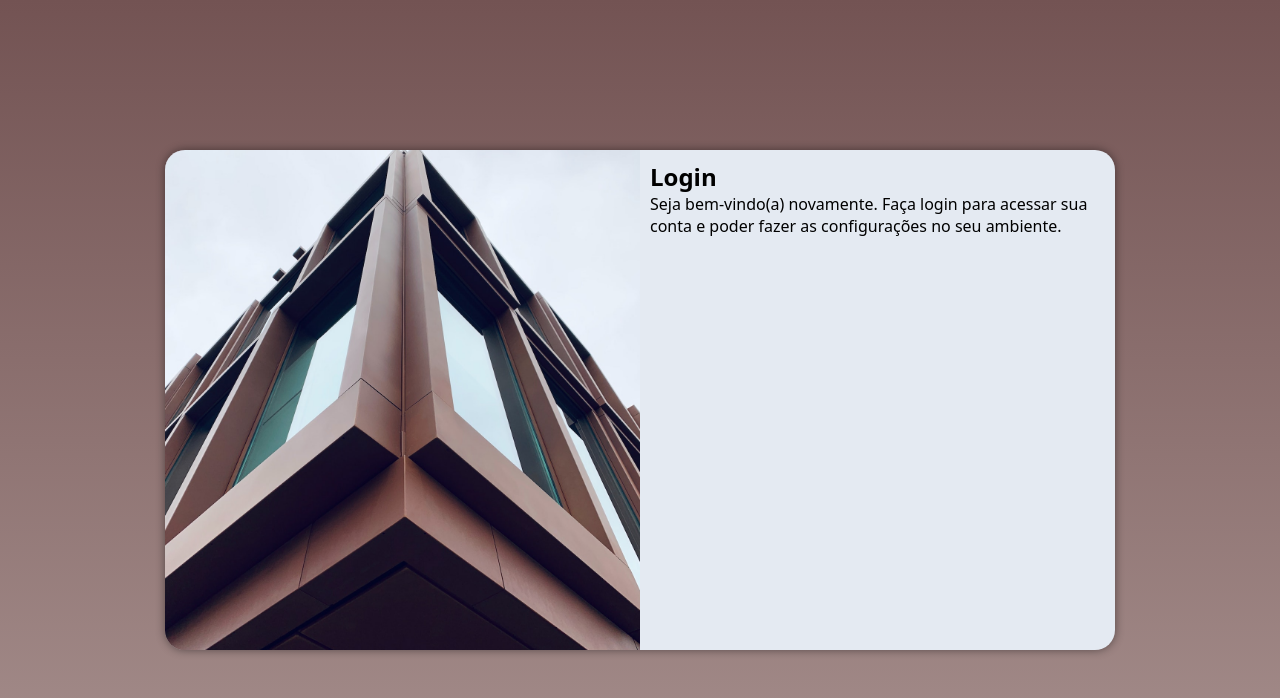
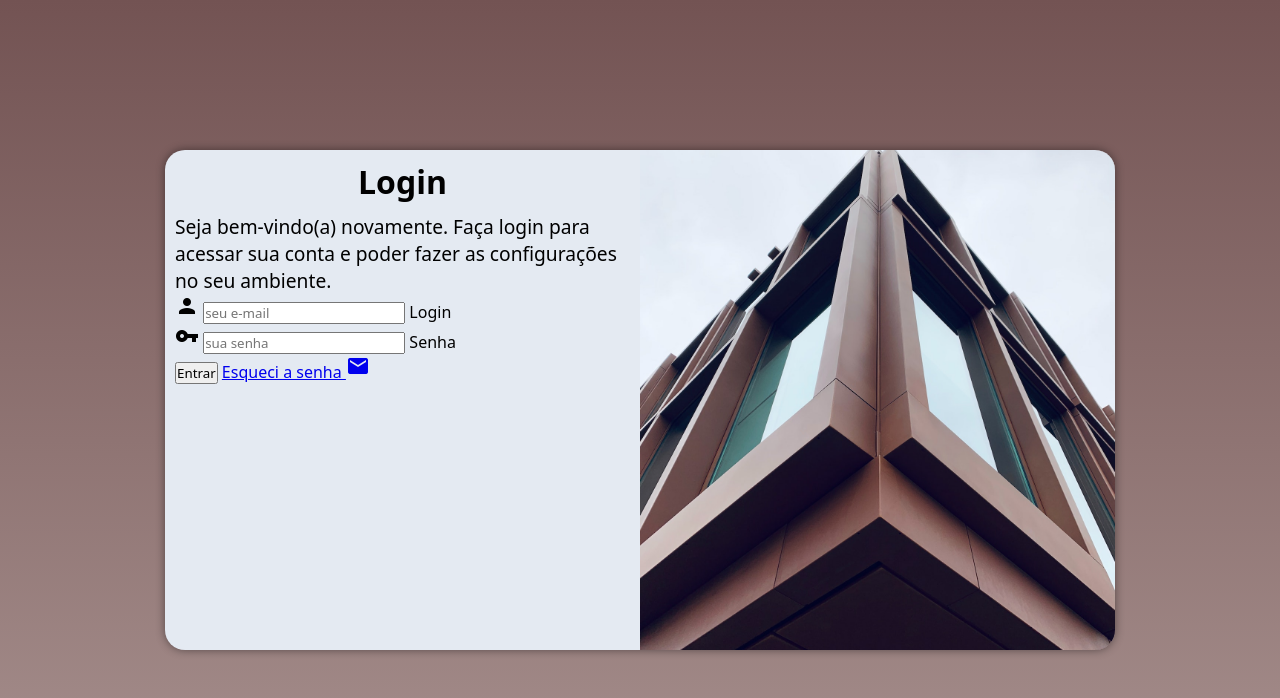
Before and after one commit to weslleytr/projeto-login, a plain HTML site: page index.html in a window 1280 px wide. Drawn offline with Linux system fonts and the light colour scheme.

Commit message:
adicionei o formulário

```diff
--- a/estilos/media-query.css
+++ b/estilos/media-query.css
@@ -31,13 +31,21 @@
     }
 
     section#login > div#imagem {
-        float: left;
+        float: right;
         width: 50%;
         height: 100%;
     }
 
     section#login > div#formulario {
-        float: right;
+        float: left;
         width: 50%;
     }
+
+    div#formulario > h1 {
+        font-size: 2em;
+    }
+
+    div#formulario > p {
+        font-size: 1.2em;
+    }
 }
--- a/estilos/style.css
+++ b/estilos/style.css
@@ -58,3 +58,12 @@ section#login > div#formulario {
     display: block;
     padding: 10px;
 }
+
+div#formulario > h1{
+    text-align: center;
+    margin-bottom: 10px;
+}
+
+div#formulario > p {
+    font-size: 0.8em;
+}
--- a/index.html
+++ b/index.html
@@ -4,6 +4,8 @@
     <meta charset="UTF-8">
     <meta name="viewport" content="width=device-width, initial-scale=1.0">
     <title>Login</title>
+    <link href="https://fonts.googleapis.com/icon?family=Material+Icons"
+      rel="stylesheet">
     <link rel="stylesheet" href="estilos/style.css">
     <link rel="stylesheet" href="estilos/media-query.css">
 </head>
@@ -16,8 +18,19 @@
             <div id="formulario">
                 <h1>Login</h1>
                 <p>Seja bem-vindo(a) novamente. Faça login para acessar sua conta e poder fazer as configurações no seu ambiente.</p>
-                <form action="login.php" method="post">
-
+                <form action="login.php" method="post" autocomplete="on">
+                    <div class="campo">
+                        <i class="material-icons">person</i>
+                        <input type="email" name="login" id="ilogin" placeholder="seu e-mail" autocomplete="email" required maxlength="30">
+                        <label for="ilogin">Login</label>
+                    </div>
+                    <div class="campo">
+                        <i class="material-icons">vpn_key</i>
+                        <input type="password" name="senha" id="isenha" placeholder="sua senha" autocomplete="current-password" required minlength="8" maxlength="20">
+                        <label for="isenha">Senha</label>
+                    </div>
+                    <input type="submit" value="Entrar">
+                    <a href="esqueci.html">Esqueci a senha <i class="material-icons">mail</i></a>
                 </form>
             </div>
         </section>
```
